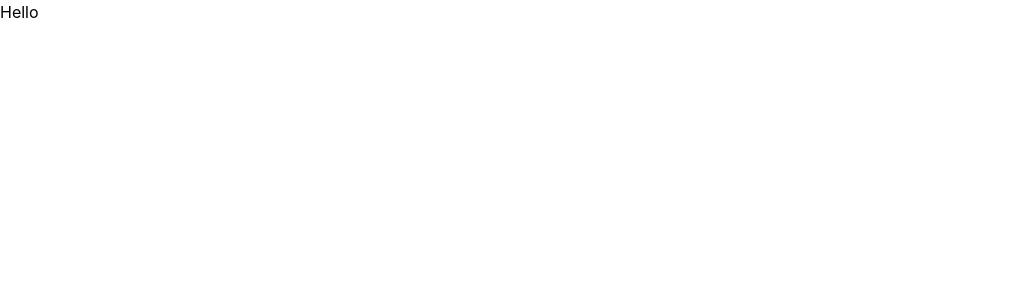
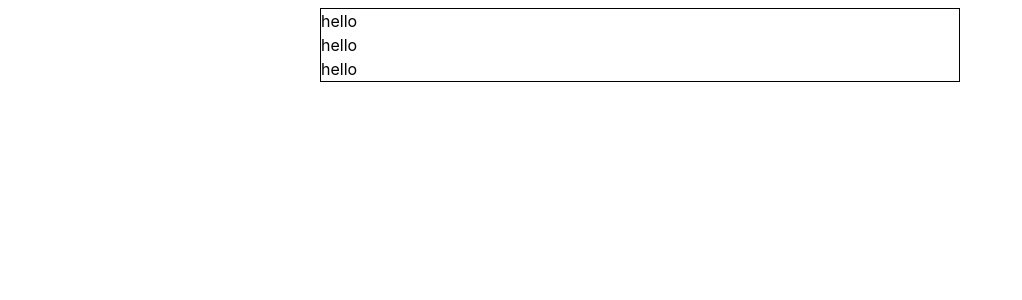
Before and after one commit to bobbyDeepak1415/accordion_01, a React (Vite) app: page / in a window 1280 px wide. Shown: the top 300 px of the page, without its empty margins (0-1022 px from the left). Built offline with nearby package versions, Linux system fonts and the light colour scheme.

Commit message:
changes made

```diff
--- a/src/components/Accordion1.jsx
+++ b/src/components/Accordion1.jsx
@@ -1,9 +1,20 @@
 import React from 'react'
+import AccordionItem1 from './AccordionItem1'
+
+
+const data=[
+  {title:"AccordionItem #1",body:"Lorem ipsum, dolor sit amet consectetur adipisicing elit. Fuga, iusto. Dolorem veniam molestiae blanditiis laborum voluptatum pariatur obcaecati fugiat ea dignissimos voluptatem exercitationem soluta atque alias saepe similique, eveniet error!"},
+  {title:"AccordionItem #2",body:"Lorem ipsum, dolor sit amet consectetur adipisicing elit. Fuga, iusto. Dolorem veniam molestiae blanditiis laborum voluptatum pariatur obcaecati fugiat ea dignissimos voluptatem exercitationem soluta atque alias saepe similique, eveniet error!"},
+  {title:"AccordionItem #3",body:"Lorem ipsum, dolor sit amet consectetur adipisicing elit. Fuga, iusto. Dolorem veniam molestiae blanditiis laborum voluptatum pariatur obcaecati fugiat ea dignissimos voluptatem exercitationem soluta atque alias saepe similique, eveniet error!"},
+]
+
 
 const Accordion1 = () => {
   return (
-    <div>
-      Hello
+    <div className='border w-[50vw] m-auto mt-2'>
+      {data.map((item,index)=>(
+        <AccordionItem1 title={item.title} body={item.body} key={index}/>
+      ))}
     </div>
   )
 }
--- a/src/components/AccordionItem1.jsx
+++ b/src/components/AccordionItem1.jsx
@@ -1,6 +1,6 @@
 import React from 'react'
 
-const AccordionItem1 = () => {
+const AccordionItem1 = ({title,body}) => {
   return (
     <div>
       hello
```
